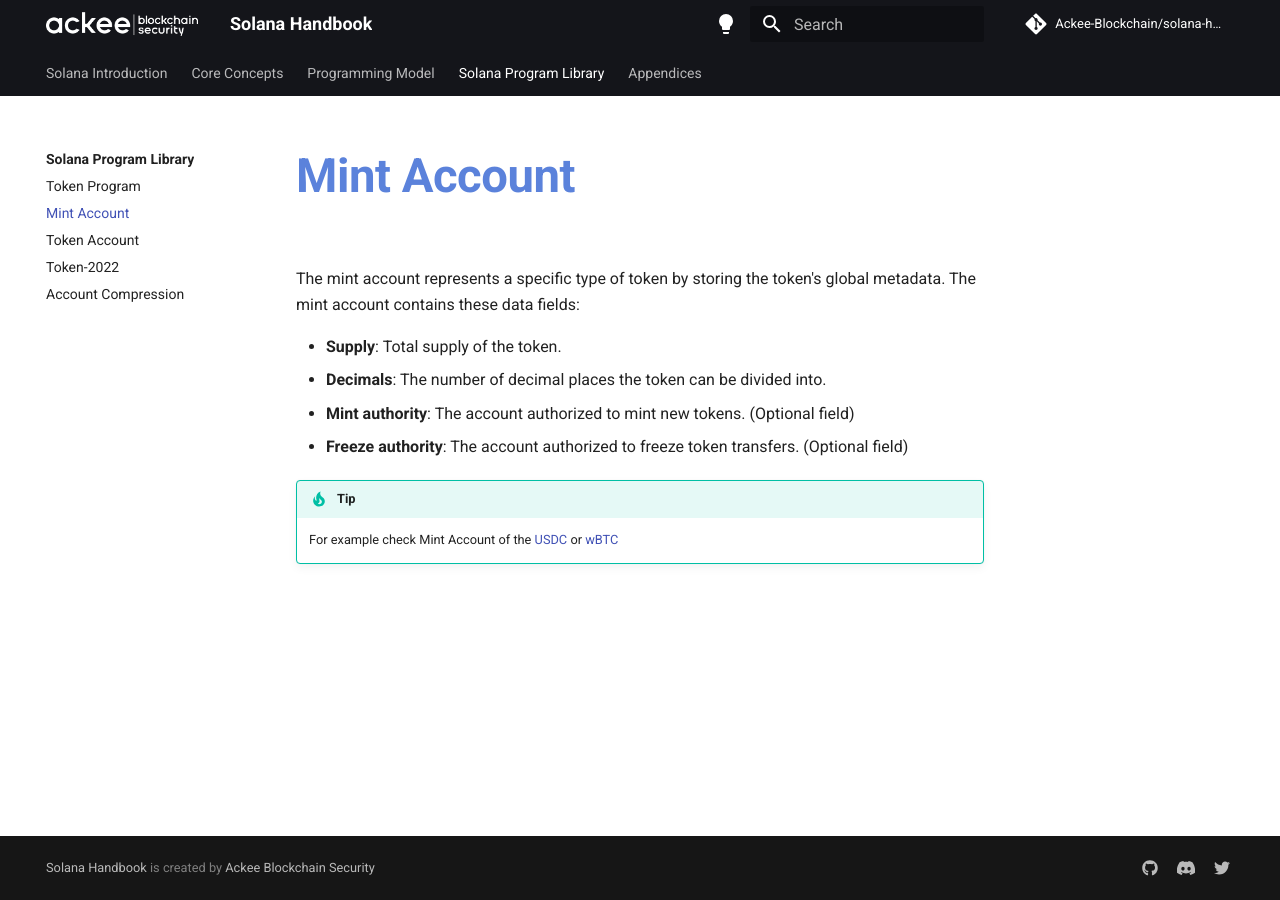
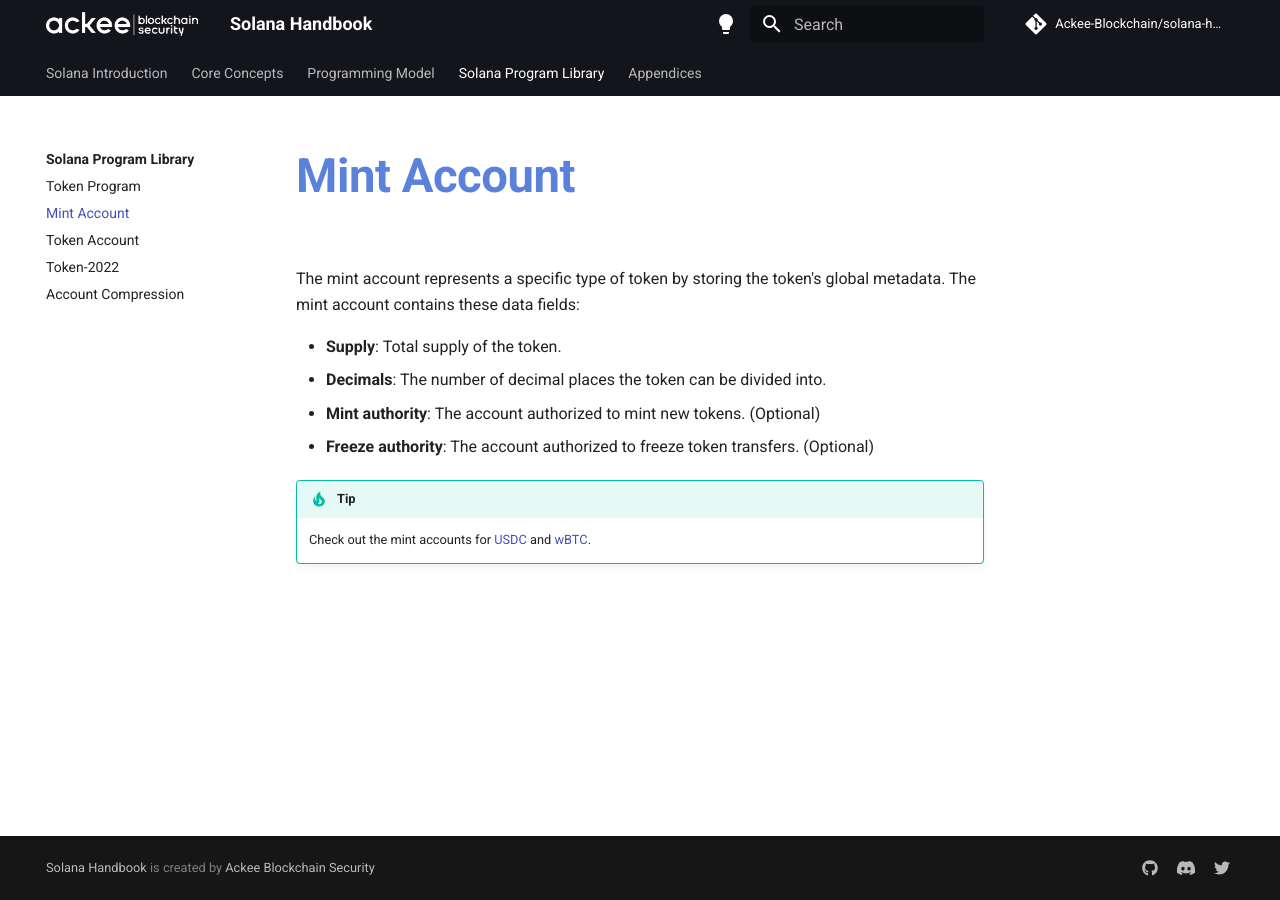
Before and after one commit to vmpyre/solana-handbook, an MkDocs documentation site: the page built from docs/handbook/chapter4/mint-account.md, in a window 1280 px wide. Built offline with MkDocs 1.6.1 and Material for MkDocs 9.7.7, drawn with Linux system fonts in a browser that asks for light colours; comment, search, counter and statistics services are not loaded.

Commit message:
update mint account admonition

```diff
--- a/docs/handbook/chapter4/mint-account.md
+++ b/docs/handbook/chapter4/mint-account.md
@@ -2,10 +2,10 @@ The mint account represents a specific type of token by storing the token's glob
 
 - **Supply**: Total supply of the token.
 - **Decimals**: The number of decimal places the token can be divided into.
-- **Mint authority**: The account authorized to mint new tokens. (Optional field)
-- **Freeze authority**: The account authorized to freeze token transfers. (Optional field)
+- **Mint authority**: The account authorized to mint new tokens. (Optional)
+- **Freeze authority**: The account authorized to freeze token transfers. (Optional)
 
 
 !!! tip
 
-    For example check Mint Account of the [USDC](https://explorer.solana.com/address/EPjFWdd5AufqSSqeM2qN1xzybapC8G4wEGGkZwyTDt1v) or [wBTC](https://explorer.solana.com/address/3NZ9JMVBmGAqocybic2c7LQCJScmgsAZ6vQqTDzcqmJh)
+    Check out the mint accounts for [USDC](https://explorer.solana.com/address/EPjFWdd5AufqSSqeM2qN1xzybapC8G4wEGGkZwyTDt1v) and [wBTC](https://explorer.solana.com/address/3NZ9JMVBmGAqocybic2c7LQCJScmgsAZ6vQqTDzcqmJh).
```
